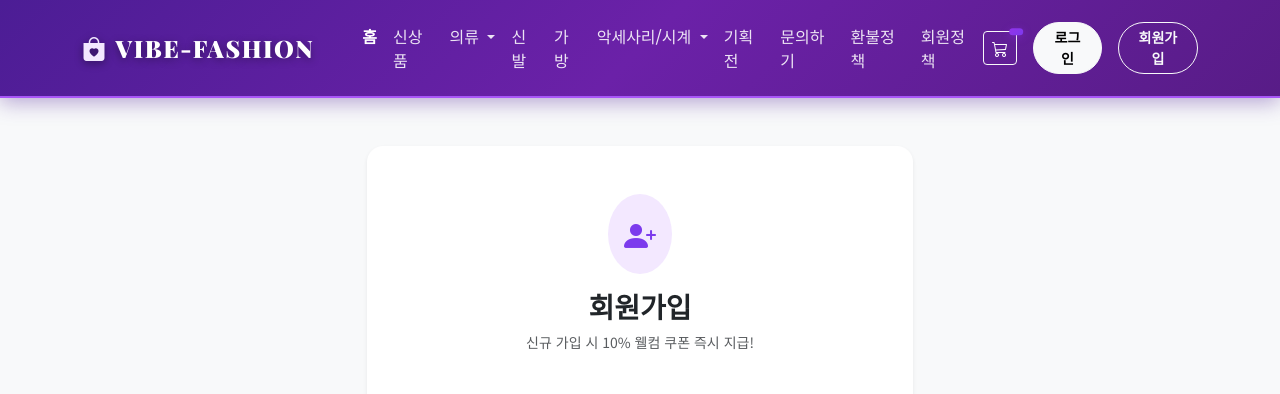
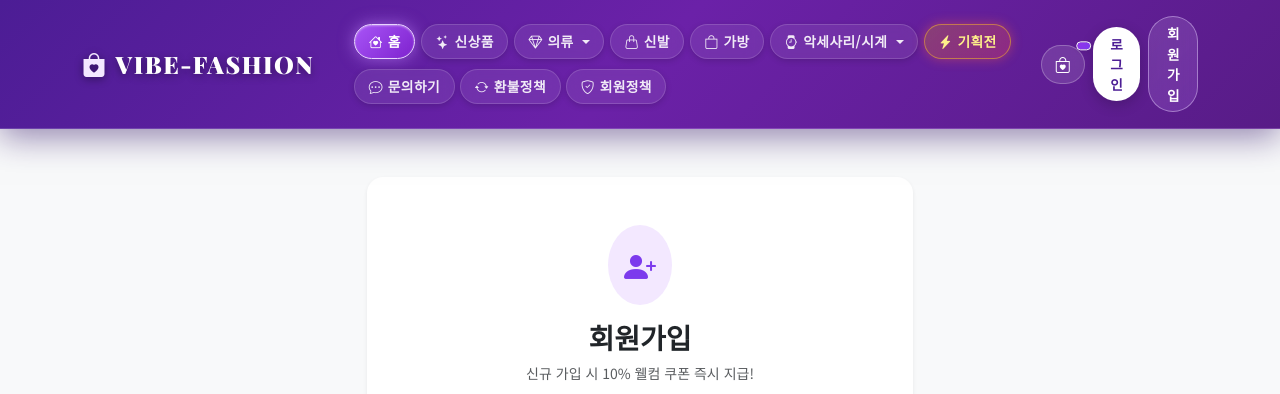
Before and after one commit to tnsdud/rorany, a Flask app: page /auth/signup in a window 1280 px wide. Shown: the top 394 px of the page. Run offline with Flask 3, Linux system fonts and the light colour scheme; some web fonts are replaced.

Commit message:
style: 상단 네비게이션 메뉴를 독특한 글래스 캡슐(Glass Capsule) 버튼 디자인으로 전면 개편

```diff
--- a/app/static/css/style.css
+++ b/app/static/css/style.css
@@ -65,22 +65,167 @@ body {
     -webkit-text-fill-color: #f3e8ff !important;
 }
 
-/* 네비게이션 바: 확실한 보라색(Purple) 바탕 */
+/* 네비게이션 바: 하이엔드 럭셔리 퍼플 & 글래스모피즘 */
 .navbar {
-    background: linear-gradient(135deg, #4c1d95 0%, #6b21a8 50%, #581c87 100%) !important;
-    border-bottom: 2px solid #a855f7 !important;
-    box-shadow: 0 4px 20px rgba(76, 29, 149, 0.4) !important;
+    background: linear-gradient(135deg, #3b0764 0%, #581c87 50%, #4c1d95 100%) !important;
+    border-bottom: 1px solid rgba(233, 213, 255, 0.2) !important;
+    box-shadow: 0 8px 32px rgba(46, 16, 101, 0.5) !important;
+    backdrop-filter: blur(16px);
 }
 
-.navbar-nav .nav-link {
-    color: rgba(255, 255, 255, 0.88) !important;
-    font-weight: 500;
+/* 네비게이션 메뉴 목록: 독특한 글래스 캡슐(Glass Capsule) 버튼 리스트 */
+.navbar-nav {
+    display: flex;
+    align-items: center;
+    gap: 0.35rem;
+    flex-wrap: wrap;
 }
 
-.navbar-nav .nav-link:hover,
+.navbar-nav .nav-item {
+    margin: 0.15rem 0;
+}
+
+/* 개별 메뉴: 딱딱한 회사 메뉴를 탈피한 럭셔리 부티크 글래스 버튼 */
+.navbar-nav .nav-link {
+    color: rgba(255, 255, 255, 0.9) !important;
+    font-size: 0.86rem;
+    font-weight: 600;
+    letter-spacing: 0.4px;
+    padding: 0.38rem 0.85rem !important;
+    border-radius: 50rem;
+    background: rgba(255, 255, 255, 0.08);
+    border: 1px solid rgba(255, 255, 255, 0.15);
+    backdrop-filter: blur(8px);
+    transition: all 0.28s cubic-bezier(0.34, 1.56, 0.64, 1);
+    display: inline-flex;
+    align-items: center;
+    gap: 0.3rem;
+    text-decoration: none;
+    box-shadow: 0 2px 6px rgba(0, 0, 0, 0.15);
+}
+
+/* 호버 시: 네온 퍼플 & 골드 앰비언트 글로우 리프트 효과 */
+.navbar-nav .nav-link:hover {
+    color: #ffffff !important;
+    background: linear-gradient(135deg, rgba(233, 213, 255, 0.25) 0%, rgba(192, 132, 252, 0.35) 100%);
+    border-color: rgba(243, 232, 255, 0.6);
+    transform: translateY(-2px) scale(1.05);
+    box-shadow: 0 6px 18px rgba(192, 132, 252, 0.45), inset 0 0 10px rgba(255, 255, 255, 0.25);
+}
+
+/* 활성화(Active) 상태: 빛나는 네온 라벤더 캡슐 */
 .navbar-nav .nav-link.active {
     color: #ffffff !important;
-    font-weight: 700;
+    background: linear-gradient(135deg, #a855f7 0%, #7e22ce 100%);
+    border-color: #e9d5ff;
+    box-shadow: 0 0 16px rgba(192, 132, 252, 0.6), inset 0 1px 2px rgba(255, 255, 255, 0.4);
+}
+
+/* 기획전 스페셜 버튼: 시선을 사로잡는 반짝이는 오로라 버튼 */
+.navbar-nav .nav-link-special {
+    background: linear-gradient(135deg, rgba(245, 158, 11, 0.25) 0%, rgba(244, 63, 94, 0.3) 100%) !important;
+    border-color: rgba(251, 191, 36, 0.5) !important;
+    color: #fef08a !important;
+    animation: pulseGlow 2.5s infinite;
+}
+
+.navbar-nav .nav-link-special:hover {
+    background: linear-gradient(135deg, #f59e0b 0%, #e11d48 100%) !important;
+    color: #ffffff !important;
+    border-color: #fef08a !important;
+    box-shadow: 0 6px 20px rgba(245, 158, 11, 0.5) !important;
+}
+
+@keyframes pulseGlow {
+    0%, 100% {
+        box-shadow: 0 0 8px rgba(245, 158, 11, 0.3);
+    }
+    50% {
+        box-shadow: 0 0 16px rgba(244, 63, 94, 0.6);
+    }
+}
+
+/* 드롭다운 메뉴: 프라이빗 부티크 글래스 스타일 */
+.dropdown-menu-dark {
+    background: rgba(30, 10, 56, 0.95) !important;
+    backdrop-filter: blur(16px);
+    border: 1px solid rgba(233, 213, 255, 0.2) !important;
+    border-radius: 1rem !important;
+    box-shadow: 0 12px 36px rgba(15, 5, 30, 0.6) !important;
+    padding: 0.6rem !important;
+}
+
+.dropdown-menu-dark .dropdown-item {
+    border-radius: 0.6rem;
+    padding: 0.5rem 1rem;
+    font-size: 0.88rem;
+    font-weight: 500;
+    transition: all 0.2s ease;
+}
+
+.dropdown-menu-dark .dropdown-item:hover {
+    background: linear-gradient(135deg, rgba(168, 85, 247, 0.35) 0%, rgba(126, 34, 206, 0.5) 100%) !important;
+    color: #ffffff !important;
+    transform: translateX(4px);
+}
+
+/* 네비게이션 우측 유니크 버튼군 (장바구니 / 로그인 / 회원가입) */
+.nav-cart-btn {
+    background: rgba(255, 255, 255, 0.12) !important;
+    border: 1px solid rgba(255, 255, 255, 0.25) !important;
+    border-radius: 50rem !important;
+    padding: 0.4rem 0.8rem !important;
+    backdrop-filter: blur(8px);
+    transition: all 0.25s ease;
+}
+
+.nav-cart-btn:hover {
+    background: rgba(255, 255, 255, 0.25) !important;
+    border-color: #ffffff !important;
+    transform: scale(1.08);
+    box-shadow: 0 0 14px rgba(255, 255, 255, 0.4);
+}
+
+.nav-auth-login {
+    background: #ffffff !important;
+    color: #4c1d95 !important;
+    border: none !important;
+    font-size: 0.85rem !important;
+    padding: 0.4rem 1.1rem !important;
+    box-shadow: 0 4px 14px rgba(0, 0, 0, 0.2) !important;
+    transition: all 0.25s ease;
+}
+
+.nav-auth-login:hover {
+    background: #f3e8ff !important;
+    color: #2e1065 !important;
+    transform: translateY(-2px);
+    box-shadow: 0 6px 18px rgba(243, 232, 255, 0.5) !important;
+}
+
+.nav-auth-signup {
+    background: linear-gradient(135deg, rgba(233, 213, 255, 0.15) 0%, rgba(192, 132, 252, 0.2) 100%) !important;
+    border: 1px solid rgba(233, 213, 255, 0.45) !important;
+    color: #ffffff !important;
+    font-size: 0.85rem !important;
+    padding: 0.4rem 1.1rem !important;
+    backdrop-filter: blur(8px);
+    transition: all 0.25s ease;
+}
+
+.nav-auth-signup:hover {
+    background: #ffffff !important;
+    color: #581c87 !important;
+    border-color: #ffffff !important;
+    transform: translateY(-2px);
+    box-shadow: 0 6px 18px rgba(192, 132, 252, 0.5) !important;
+}
+
+.nav-user-btn {
+    background: rgba(255, 255, 255, 0.95) !important;
+    border: 1px solid rgba(233, 213, 255, 0.6) !important;
+    color: #4c1d95 !important;
+    box-shadow: 0 4px 14px rgba(0, 0, 0, 0.15) !important;
 }
 
 .tracking-wide {
--- a/app/templates/base.html
+++ b/app/templates/base.html
@@ -33,69 +33,85 @@
             <div class="collapse navbar-collapse" id="navbarNav">
                 <ul class="navbar-nav me-auto mb-2 mb-lg-0 ms-lg-4">
                     <li class="nav-item">
-                        <a class="nav-link active" aria-current="page" href="{{ url_for('main.index') }}">홈</a>
+                        <a class="nav-link active" aria-current="page" href="{{ url_for('main.index') }}">
+                            <i class="bi bi-house-heart"></i>홈
+                        </a>
                     </li>
                     <li class="nav-item">
-                        <a class="nav-link" href="#products">신상품</a>
+                        <a class="nav-link" href="#products">
+                            <i class="bi bi-stars"></i>신상품
+                        </a>
                     </li>
                     <li class="nav-item dropdown">
                         <a class="nav-link dropdown-toggle" href="#" id="clothingDropdown" role="button" data-bs-toggle="dropdown" aria-expanded="false">
-                            의류
+                            <i class="bi bi-gem"></i>의류
                         </a>
                         <ul class="dropdown-menu dropdown-menu-dark" aria-labelledby="clothingDropdown">
-                            <li><a class="dropdown-item" href="#products">전체 의류</a></li>
+                            <li><a class="dropdown-item" href="#products"><i class="bi bi-grid me-2"></i>전체 의류</a></li>
                             <li><hr class="dropdown-divider"></li>
-                            <li><a class="dropdown-item" href="#products">원피스 (DRESS)</a></li>
-                            <li><a class="dropdown-item" href="#products">바지 / 팬츠 (PANTS)</a></li>
-                            <li><a class="dropdown-item" href="#products">티셔츠 / 상의 (TOP)</a></li>
-                            <li><a class="dropdown-item" href="#products">아우터 (OUTER)</a></li>
+                            <li><a class="dropdown-item" href="#products"><i class="bi bi-heart me-2"></i>원피스 (DRESS)</a></li>
+                            <li><a class="dropdown-item" href="#products"><i class="bi bi-tag me-2"></i>바지 / 팬츠 (PANTS)</a></li>
+                            <li><a class="dropdown-item" href="#products"><i class="bi bi-suit-club me-2"></i>티셔츠 / 상의 (TOP)</a></li>
+                            <li><a class="dropdown-item" href="#products"><i class="bi bi-snow me-2"></i>아우터 (OUTER)</a></li>
                         </ul>
                     </li>
                     <li class="nav-item">
-                        <a class="nav-link" href="#products">신발</a>
+                        <a class="nav-link" href="#products">
+                            <i class="bi bi-handbag"></i>신발
+                        </a>
                     </li>
                     <li class="nav-item">
-                        <a class="nav-link" href="#products">가방</a>
+                        <a class="nav-link" href="#products">
+                            <i class="bi bi-bag"></i>가방
+                        </a>
                     </li>
                     <li class="nav-item dropdown">
                         <a class="nav-link dropdown-toggle" href="#" id="accDropdown" role="button" data-bs-toggle="dropdown" aria-expanded="false">
-                            악세사리/시계
+                            <i class="bi bi-watch"></i>악세사리/시계
                         </a>
                         <ul class="dropdown-menu dropdown-menu-dark" aria-labelledby="accDropdown">
-                            <li><a class="dropdown-item" href="#products">목걸이 (다이아)</a></li>
-                            <li><a class="dropdown-item" href="#products">시계 (WATCH)</a></li>
-                            <li><a class="dropdown-item" href="#products">귀걸이</a></li>
-                            <li><a class="dropdown-item" href="#products">반지</a></li>
+                            <li><a class="dropdown-item" href="#products"><i class="bi bi-diamond me-2"></i>목걸이 (다이아)</a></li>
+                            <li><a class="dropdown-item" href="#products"><i class="bi bi-clock me-2"></i>시계 (WATCH)</a></li>
+                            <li><a class="dropdown-item" href="#products"><i class="bi bi-record-circle me-2"></i>귀걸이</a></li>
+                            <li><a class="dropdown-item" href="#products"><i class="bi bi-circle me-2"></i>반지</a></li>
                         </ul>
                     </li>
                     <li class="nav-item">
-                        <a class="nav-link" href="#!">기획전</a>
+                        <a class="nav-link nav-link-special" href="#!">
+                            <i class="bi bi-lightning-charge-fill"></i>기획전
+                        </a>
                     </li>
                     <li class="nav-item">
-                        <a class="nav-link" href="{{ url_for('main.contact') }}">문의하기</a>
+                        <a class="nav-link" href="{{ url_for('main.contact') }}">
+                            <i class="bi bi-chat-dots"></i>문의하기
+                        </a>
                     </li>
                     <li class="nav-item">
-                        <a class="nav-link" href="{{ url_for('main.refund_policy') }}">환불정책</a>
+                        <a class="nav-link" href="{{ url_for('main.refund_policy') }}">
+                            <i class="bi bi-arrow-repeat"></i>환불정책
+                        </a>
                     </li>
                     <li class="nav-item">
-                        <a class="nav-link" href="{{ url_for('main.signup_policy') }}">회원정책</a>
+                        <a class="nav-link" href="{{ url_for('main.signup_policy') }}">
+                            <i class="bi bi-shield-check"></i>회원정책
+                        </a>
                     </li>
                 </ul>
 
                 <!-- 우측 사용자 아이콘 및 장바구니 -->
-                <div class="d-flex align-items-center gap-3">
-                    <a href="{{ url_for('main.cart') }}" class="btn btn-outline-light btn-sm position-relative text-white" title="장바구니 보기">
-                        <i class="bi bi-cart3 fs-6"></i>
-                        <span class="position-absolute top-0 start-100 translate-middle badge rounded-pill bg-danger">
+                <div class="d-flex align-items-center gap-2">
+                    <a href="{{ url_for('main.cart') }}" class="btn nav-cart-btn btn-sm position-relative text-white" title="장바구니 보기">
+                        <i class="bi bi-bag-heart fs-6"></i>
+                        <span class="position-absolute top-0 start-100 translate-middle badge rounded-pill bg-danger border border-light shadow-sm">
                             {{ cart_count }}
                         </span>
                     </a>
                     {% if current_user %}
                     <div class="dropdown">
-                        <button class="btn btn-light btn-sm fw-semibold dropdown-toggle rounded-pill px-3" type="button" data-bs-toggle="dropdown" aria-expanded="false">
+                        <button class="btn nav-user-btn btn-sm fw-semibold dropdown-toggle rounded-pill px-3" type="button" data-bs-toggle="dropdown" aria-expanded="false">
                             <i class="bi bi-person-fill me-1 text-purple"></i>{{ current_user.name }} 님
                         </button>
-                        <ul class="dropdown-menu dropdown-menu-end shadow-sm border-0 rounded-3">
+                        <ul class="dropdown-menu dropdown-menu-dark dropdown-menu-end shadow border-0 rounded-4">
                             <li><a class="dropdown-item small" href="{{ url_for('main.mypage') }}"><i class="bi bi-person-circle me-2"></i>마이페이지</a></li>
                             <li><a class="dropdown-item small" href="{{ url_for('main.cart') }}"><i class="bi bi-cart3 me-2"></i>장바구니 ({{ cart_count }})</a></li>
                             <li><a class="dropdown-item small" href="{{ url_for('main.signup_policy') }}"><i class="bi bi-shield-check me-2"></i>회원정책</a></li>
@@ -105,8 +121,8 @@
                         </ul>
                     </div>
                     {% else %}
-                    <a href="{{ url_for('auth.login') }}" class="btn btn-light btn-sm fw-semibold rounded-pill px-3">로그인</a>
-                    <a href="{{ url_for('auth.signup') }}" class="btn btn-outline-light btn-sm fw-semibold rounded-pill px-3 d-none d-sm-inline-block">회원가입</a>
+                    <a href="{{ url_for('auth.login') }}" class="btn nav-auth-login btn-sm fw-semibold rounded-pill px-3">로그인</a>
+                    <a href="{{ url_for('auth.signup') }}" class="btn nav-auth-signup btn-sm fw-semibold rounded-pill px-3 d-none d-sm-inline-block">회원가입</a>
                     {% endif %}
                 </div>
             </div>
```
